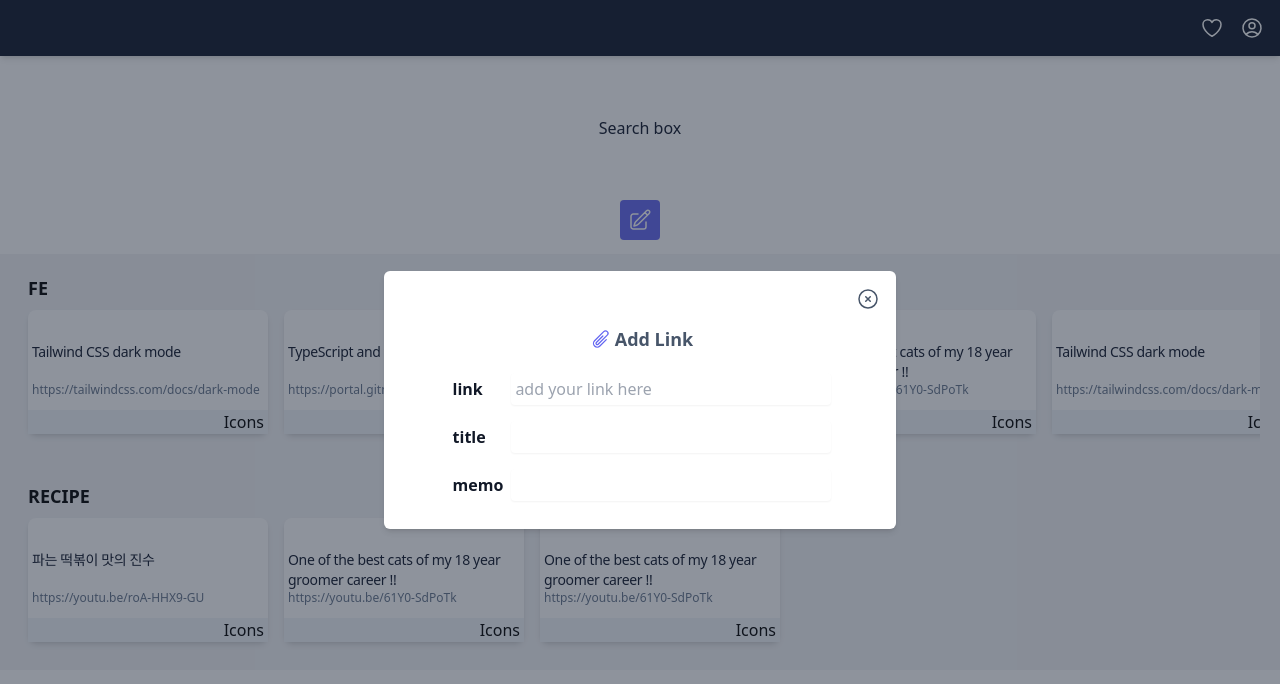
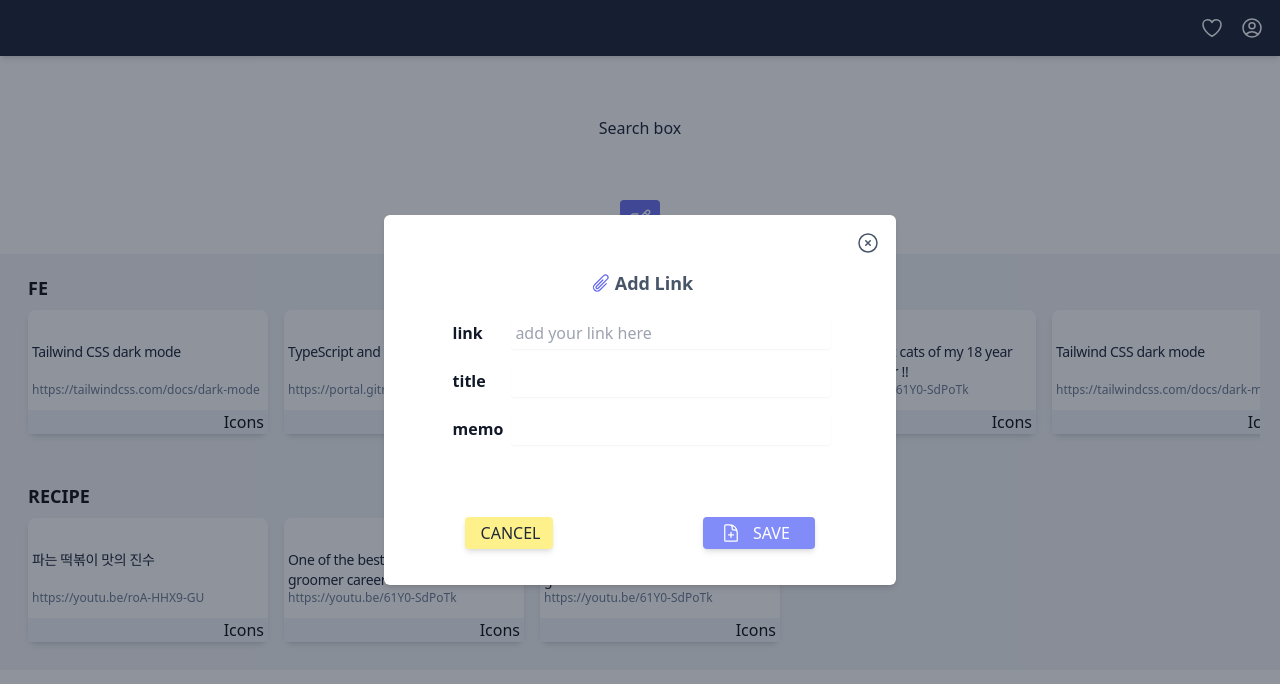
Before and after one commit to esther615kim/next_linkuni, a Next.js app: page / in a window 1280 px wide. Both pictures are taken after a click on the button 640 px from the left and 220 px from the top of the page. Shown: the top 684 px of the page. Built offline with nearby package versions, Linux system fonts and the light colour scheme.

Commit message:
add error message box in link form

```diff
--- a/src/components/LinkForm/index.tsx
+++ b/src/components/LinkForm/index.tsx
@@ -1,6 +1,11 @@
+import Button from "../common/Button";
 import { FormInput } from "../common/FormInput";
-import { PaperClipIcon } from "@heroicons/react/24/outline";
-import { useState } from "react";
+import {
+  PaperClipIcon,
+  DocumentPlusIcon,
+  NoSymbolIcon,
+} from "@heroicons/react/24/outline";
+import { useState, useEffect } from "react";
 
 type Inputs = {
   link: string;
@@ -9,22 +14,41 @@ type Inputs = {
   tags?: null | string[];
   memo: string;
 };
+type EventProps = React.ChangeEvent<HTMLInputElement>;
 
 export const LinkForm = () => {
   const [values, setInputValues] = useState<Inputs>({
+    title: "",
     link: "",
-    title: "",
     category: null,
     tags: null,
     memo: "",
   });
+  const [isError, setIsError] = useState(false);
 
-  const onChange = (e) => {
+  // const handleSubmit = (e: EventProps) => {
+  //   e.preventDefault();
+  // };
+  const onChange = (e: EventProps) => {
+    console.log("name", e.target.name, "value", e.target.value);
     setInputValues({
       ...values,
       [e.target.name]: e.target.value,
     });
   };
+  const handleSaveLink = (e) => {
+    e.preventDefault();
+    if (Object.values(values).includes("" || null)) {
+      // ADD ERROR MESSAGE
+      setIsError((prev) => true); //??
+      return;
+    }
+    console.log("save", values);
+  };
+
+  useEffect(() => {
+    setIsError(false);
+  }, []);
   return (
     <div>
       <div className="flex flex-col items-center">
@@ -33,16 +57,16 @@ export const LinkForm = () => {
           <h3 className="font-semibold text-lg text-slate-600">Add Link</h3>
         </div>
         {/* INPUTS*/}
-        <div className="py-1">
+        <form className="py-1">
           <FormInput
-            label="link"
+            name="link"
             type="text"
             value={values.link}
             placeholder="add your link here"
             onChange={onChange}
           />
           <FormInput
-            label="title"
+            name="title"
             type="text"
             value={values.title}
             onChange={onChange}
@@ -50,12 +74,36 @@ export const LinkForm = () => {
           {/* CATEGORY */}
           {/* TAG */}
           <FormInput
-            label="memo"
+            name="memo"
             type="text"
             value={values.memo}
             onChange={onChange}
           />
-        </div>
+          {/* ERROR MESSAGE */}
+          <div className="h-8 md:px-4 relative text-center">
+            {isError && (
+              <h3 className="absolute top-2 left-2 text-red-400">
+                Complete the required fields.
+              </h3>
+            )}
+          </div>
+
+          {/* BUTTONS */}
+          <div className="my-6 flex justify-between">
+            <Button onClick={() => console.log("nope")}>
+              <div className="btn-inner-div bg-yellow-200 hover:bg-yellow-300 text-gray-800">
+                {/* <NoSymbolIcon className="m-0.5 w-5 h-5 " /> */}
+                <p className="w-14">CANCEL</p>
+              </div>
+            </Button>
+            <Button onClick={handleSaveLink}>
+              <div className="btn-inner-div text-white bg-indigo-400 hover:bg-indigo-500">
+                <DocumentPlusIcon className="m-0.5 w-5 h-5 " />
+                <p className="w-14">SAVE</p>
+              </div>
+            </Button>
+          </div>
+        </form>
       </div>
     </div>
   );
--- a/src/components/common/FormInput/index.tsx
+++ b/src/components/common/FormInput/index.tsx
@@ -1,35 +1,26 @@
+import { InputProps } from "../../../types";
 import React, { useState } from "react";
 
-type InputProps = {
-  label: string;
-  type: string;
-  placeholder?: string;
-  value: string;
-  onChange: (e) => void;
-};
 export const FormInput = ({
-  label,
+  name,
   type,
   placeholder,
   onChange,
 }: InputProps) => {
+  //  TO-DO: add error messages
   const [blurred, setBlurred] = useState(false);
   // ERROR MESSAGE
-  const handleFocus = () => {
-    setBlurred((prev) => true);
-  };
 
   return (
     <div className="my-4">
       <div className="flex justify-between">
-        <p className="m-1 font-semibold text-gray-900 pr-1">{label}</p>
+        <p className="m-1 font-semibold text-gray-900 pr-1">{name}</p>
         <input
           className="rounded shadow-sm border-gray-400 placeholder-gray-400 p-1 focus:ring-indigo-600 md:w-80"
           placeholder={placeholder}
           onChange={onChange}
-          // onFocus={() => setBlurred((prev) => false)}
-          // onBlur={handleFocus}
           type={type}
+          name={name}
         />
       </div>
     </div>
--- a/src/data/mockData.ts
+++ b/src/data/mockData.ts
@@ -11,7 +11,7 @@ export type UrlCardData = {
 export const COL_TAGS: string[] = ["recipe","devOps","cat","FE","React"]
 
 export const URLCARDDATA1: UrlCardData[] = [
-{id:"3",
+{id:"6",
 category:"FE",
 title:"Tailwind CSS dark mode",
 url:"https://tailwindcss.com/docs/dark-mode#toggling-dark-mode-manually",
--- /dev/null
+++ b/src/types.d.ts
@@ -0,0 +1,20 @@
+export type InputProps = {
+    name:string
+    type: string;
+    placeholder?: string;
+    value: string;
+    onChange: (e: React.ChangeEvent<HTMLInputElement>) => void;
+  };
+
+
+export type Inputs = {
+    link:string
+    title: string;
+    category: null | string[];
+    tags?: null | string[];
+    memo: string;
+  };
+
+export type EventProps = React.ChangeEvent<HTMLInputElement>;
+
+//  한꺼번에 export 하기
--- a/styles/globals.css
+++ b/styles/globals.css
@@ -9,4 +9,7 @@
     .btn-primary{
         @apply p-2 m-5 rounded-md shadow-lg
     }
+    .btn-inner-div{
+      @apply rounded shadow-md mx-4 py-1 px-4 flex
+    }
   }
```
